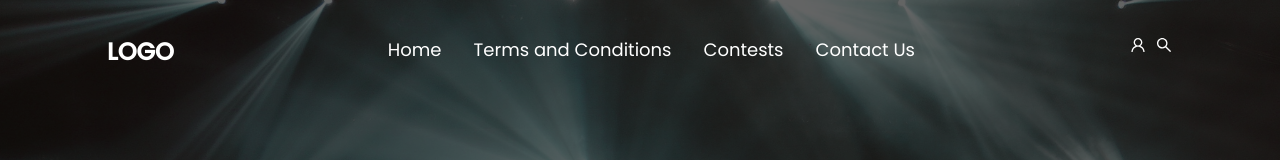
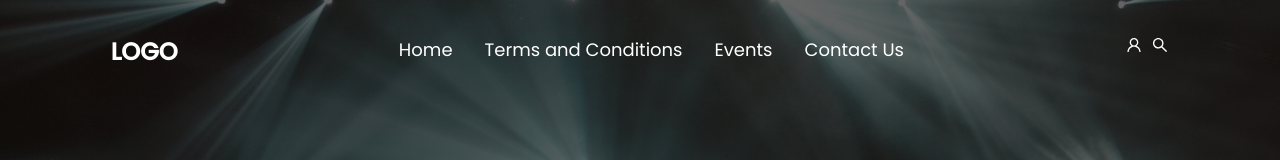
Before and after one commit to Pukka-Technologies/iVote, a Next.js app: page / in a window 1280 px wide. Shown: the top 160 px of the page. Built offline with nearby package versions, Linux system fonts and the light colour scheme.

Commit message:
add events on navbar

```diff
--- a/components/Navbar.js
+++ b/components/Navbar.js
@@ -1,27 +1,30 @@
-import React from 'react'
-import {AiOutlineUser} from "react-icons/ai"
+import React from "react";
+import Link from "next/link";
+import { AiOutlineUser } from "react-icons/ai";
 import { AiOutlineSearch } from "react-icons/ai";
 
 const Navbar = () => {
   return (
     <nav>
-      <div className='flex flex-row justify-around text-white pt-9 font-text'>
+      <div className="flex flex-row justify-around text-white pt-9 font-text">
         <div className="font-extrabold uppercase text-2xl">Logo</div>
         <div>
-          <ul className='flex flex-row gap-8 text-lg'>
+          <ul className="flex flex-row gap-8 text-lg">
             <li>Home</li>
             <li>Terms and Conditions</li>
-            <li>Contests</li>
+            <Link href={"/events"}>
+              <li>Events</li>
+            </Link>
             <li>Contact Us</li>
           </ul>
         </div>
-        <div className='flex flex-row gap-2 text-lg'>
-            <AiOutlineUser/>
-            <AiOutlineSearch/>
+        <div className="flex flex-row gap-2 text-lg">
+          <AiOutlineUser />
+          <AiOutlineSearch />
         </div>
       </div>
     </nav>
   );
-}
+};
 
-export default Navbar
+export default Navbar;
```
